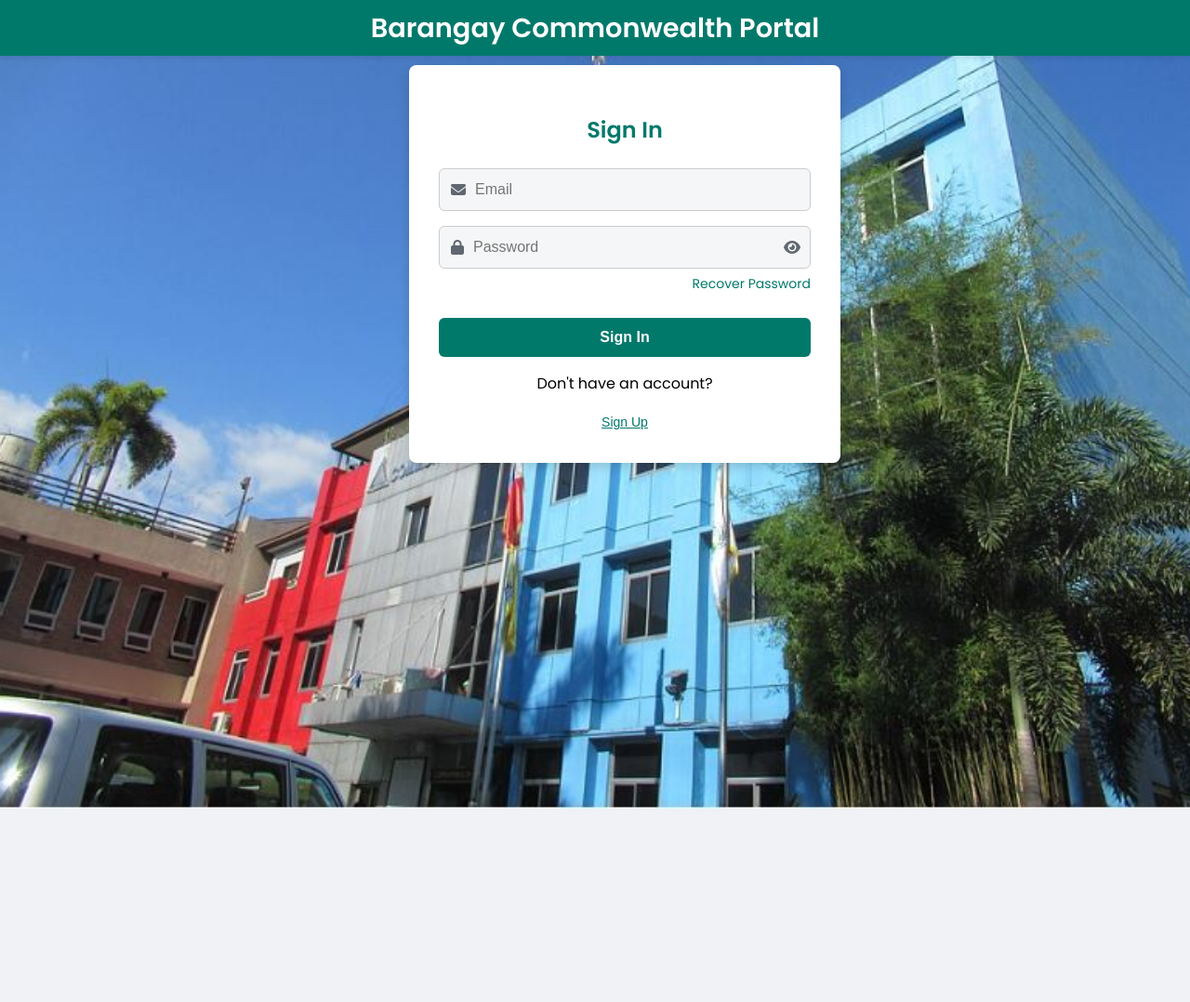
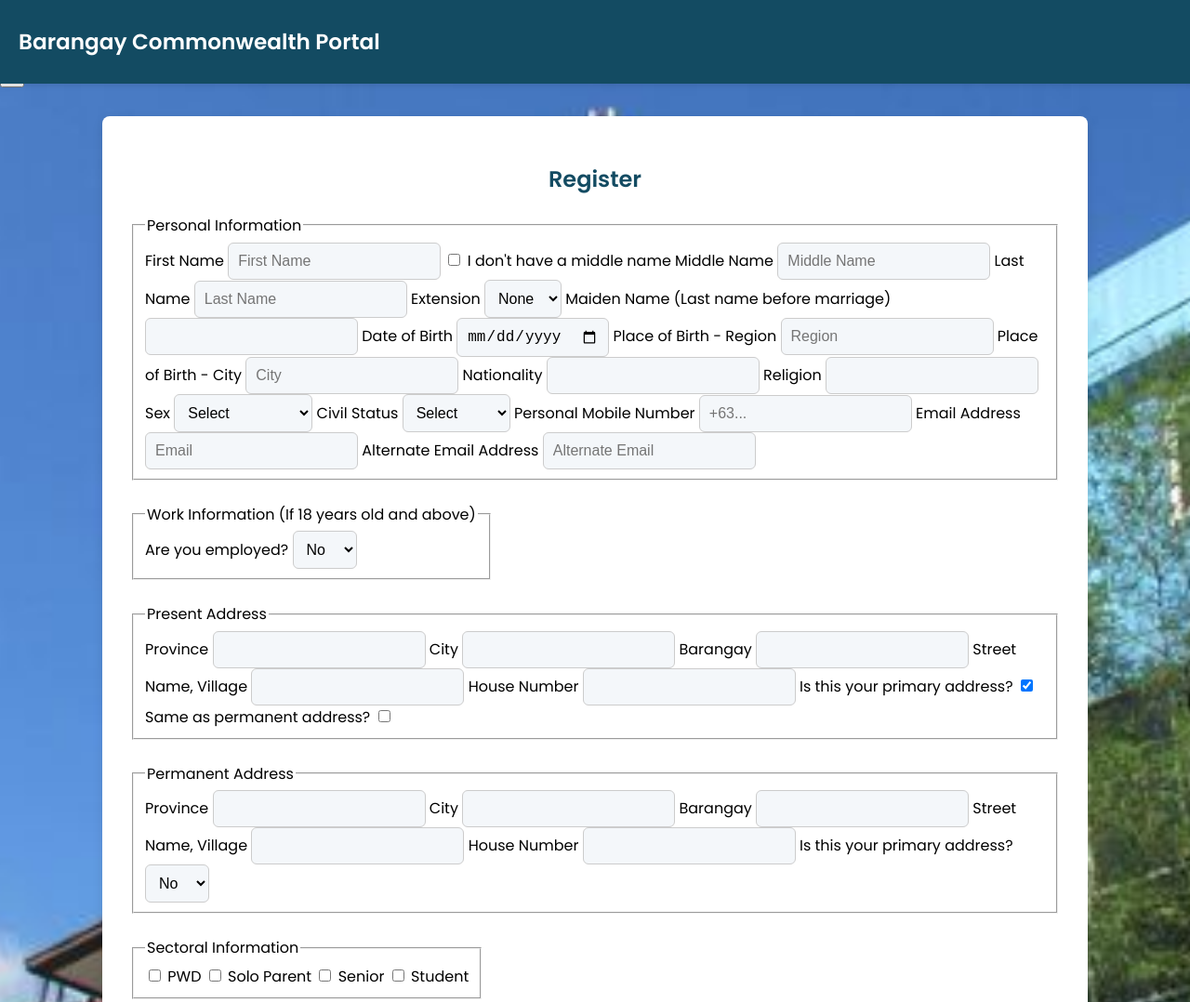
Before and after one commit to MikeDev2186/BCWebApp, a plain HTML site: page index.html in a window 1280 px wide. Shown: the top 1078 px of the page at 93% size. Drawn offline with Linux system fonts and the light colour scheme.

Commit message:
Update style.css

```diff
--- a/style.css
+++ b/style.css
@@ -2,10 +2,9 @@
   --bg-color: #f0f2f5;
   --card-color: #ffffff;
   --text-color: #000;
-  --link-color: #00796b; /* Updated to match dashboard theme */
-  --btn-color: #00796b;  /* Updated to match dashboard theme */
+  --link-color: #00796b;
+  --btn-color: #134b62;
 }
-
 body.dark {
   --bg-color: #18191a;
   --card-color: #242526;
@@ -16,194 +15,142 @@ body.dark {
 
 body {
   margin: 0;
-  font-family: Arial, sans-serif;
+  font-family: 'Roboto', Arial, sans-serif;
   background-color: var(--bg-color);
   color: var(--text-color);
-  height: 100vh;
-  display: flex;
-  justify-content: center;
-  align-items: flex-start;
+  min-height: 100vh;
   transition: background-color 0.3s, color 0.3s;
   padding-top: 70px;
-  /* Barangay Commonwealth building background */
   background-image: url('Background2.JPG');
   background-size: cover;
   background-position: center;
   background-repeat: no-repeat;
 }
 
-header {
+.header, header {
+  background-color: var(--btn-color);
+  color: white;
+  padding: 15px 20px;
+  display: flex;
+  align-items: center;
+  justify-content: space-between;
+  font-size: 1.45em;
+  font-weight: 600;
   position: fixed;
   top: 0;
   left: 0;
   width: 100%;
   height: 60px;
-  background-color: var(--btn-color); /* Updated to match dashboard theme */
+  z-index: 1000;
   box-shadow: 0 2px 6px rgba(0,0,0,0.1);
-  display: flex;
-  align-items: center;
-  justify-content: center;
-  color: #fff; /* White text for contrast */
-  font-size: 1.8rem;
-  font-weight: bold;
-  z-index: 1000;
+}
+
+.header .logo img {
+  height: 60px;
+  margin-right: 20px;
 }
 
 .container {
+  max-width: 1000px;
+  margin: 30px auto;
+  background-color: var(--card-color);
+  padding: 30px;
+  border-radius: 8px;
+  box-shadow: 0 4px 12px rgba(0, 0, 0, 0.1);
   position: relative;
   width: 100%;
-  max-width: 400px;
 }
 
-.form-wrapper {
-  position: absolute;
-  width: 100%;
-  background-color: var(--card-color);
-  padding: 2rem;
-  border-radius: 8px;
-  box-shadow: 0 4px 12px rgba(0, 0, 0, 0.15);
-  opacity: 0;
-  pointer-events: none;
-  transform: scale(0.98);
-  transition: opacity 0.4s ease, transform 0.4s ease;
+h2 {
+  color: var(--btn-color);
+  margin-bottom: 20px;
+  text-align: center;
 }
 
-.form-wrapper.active {
-  opacity: 1;
-  pointer-events: auto;
-  transform: scale(1);
+form {
+  display: flex;
+  flex-wrap: wrap;
+  gap: 24px 16px;
 }
 
-.form-title {
-  text-align: center;
-  margin-bottom: 1.5rem;
-  font-size: 24px;
-  font-weight: bold;
-  color: var(--btn-color); /* Updated to match dashboard theme */
+.form-group {
+  flex: 1 1 45%;
+  display: flex;
+  flex-direction: column;
 }
 
-.input-group {
-  display: flex;
-  align-items: center;
-  margin-bottom: 1rem;
-  border: 1px solid #ccc;
-  padding: 0.75rem;
-  border-radius: 6px;
-  background: #f5f6f7;
-  position: relative;
+.form-group.full {
+  flex: 1 1 100%;
 }
 
-.dark .input-group {
-  background: #3a3b3c;
-  border-color: #555;
+label {
+  font-weight: 500;
+  margin-bottom: 6px;
 }
 
-.input-group i {
-  margin-right: 0.5rem;
-  color: #606770;
-  cursor: default;
+input, select {
+  padding: 10px;
+  border: 1px solid #ccc;
+  border-radius: 6px;
+  font-size: 16px;
+  background: #f4f7fa;
+  color: var(--text-color);
 }
 
-.input-group input {
-  flex: 1;
-  border: none;
+input[type="file"] {
   background: none;
-  font-size: 16px;
-  outline: none;
-  color: inherit;
+  padding: 6px 0;
 }
 
-.input-group .toggle-password {
-  margin-right: 0;
-  position: absolute;
-  right: 10px;
-  cursor: pointer;
-  color: #606770;
-  user-select: none;
+.radio-group {
+  display: flex;
+  gap: 20px;
+  margin-top: 8px;
 }
 
-.btn {
-  width: 100%;
-  padding: 0.75rem;
-  font-size: 16px;
-  font-weight: bold;
+.note {
+  margin: 20px 0 0 0;
+  color: #333;
+  font-size: 0.98em;
+}
+
+.btn, button[type=submit] {
+  background-color: var(--btn-color);
   color: white;
-  background-color: var(--btn-color);
+  padding: 12px 24px;
   border: none;
   border-radius: 6px;
+  font-size: 18px;
   cursor: pointer;
-  margin-top: 1rem;
+  margin-top: 18px;
+  width: 100%;
+  transition: background 0.2s;
 }
 
-.btn:hover {
-  opacity: 0.9;
+.btn:hover, button[type=submit]:hover {
+  background-color: #0b3444;
 }
 
-.google-btn {
-  background-color: #db4437;
+.error-message,
+.messageDiv {
+  color: #d32f2f;
+  background: #ffeaea;
+  padding: 8px;
+  border-radius: 6px;
+  margin-bottom: 12px;
+  display: none;
+  text-align: center;
 }
 
-.facebook-btn {
-  background-color: #4267B2;
+@media (max-width: 700px) {
+  .container {
+    padding: 10px;
+    max-width: 100vw;
+  }
+  form {
+    gap: 16px 0px;
+  }
+  .form-group {
+    flex: 1 1 100%;
+  }
 }
-
-.recover {
-  text-align: right;
-  margin-top: -10px;
-  margin-bottom: 10px;
-  font-size: 14px;
-}
-
-.recover a {
-  color: var(--btn-color); /* Updated to match dashboard theme */
-  text-decoration: none;
-}
-
-.recover a:hover {
-  text-decoration: underline;
-}
-
-.alt-links {
-  text-align: center;
-  margin-top: 1rem;
-}
-
-.alt-links button {
-  background: none;
-  border: none;
-  color: var(--btn-color); /* Updated to match dashboard theme */
-  cursor: pointer;
-  text-decoration: underline;
-  font-size: 14px;
-}
-
-.google-signin {
-  text-align: center;
-  margin-top: 1rem;
-}
-
-.google-signin button {
-  margin-top: 0.5rem;
-}
-
-.messageDiv {
-  color: red;
-  text-align: center;
-  margin-bottom: 1rem;
-}
-
-.toggle-theme {
-  position: fixed;
-  top: 10px;
-  right: 10px;
-  background: none;
-  border: none;
-  font-size: 18px;
-  cursor: pointer;
-  color: var(--btn-color); /* Updated to match dashboard theme */
-  z-index: 1100;
-}
-
-header, footer {
-  display: flex;
-}
```
